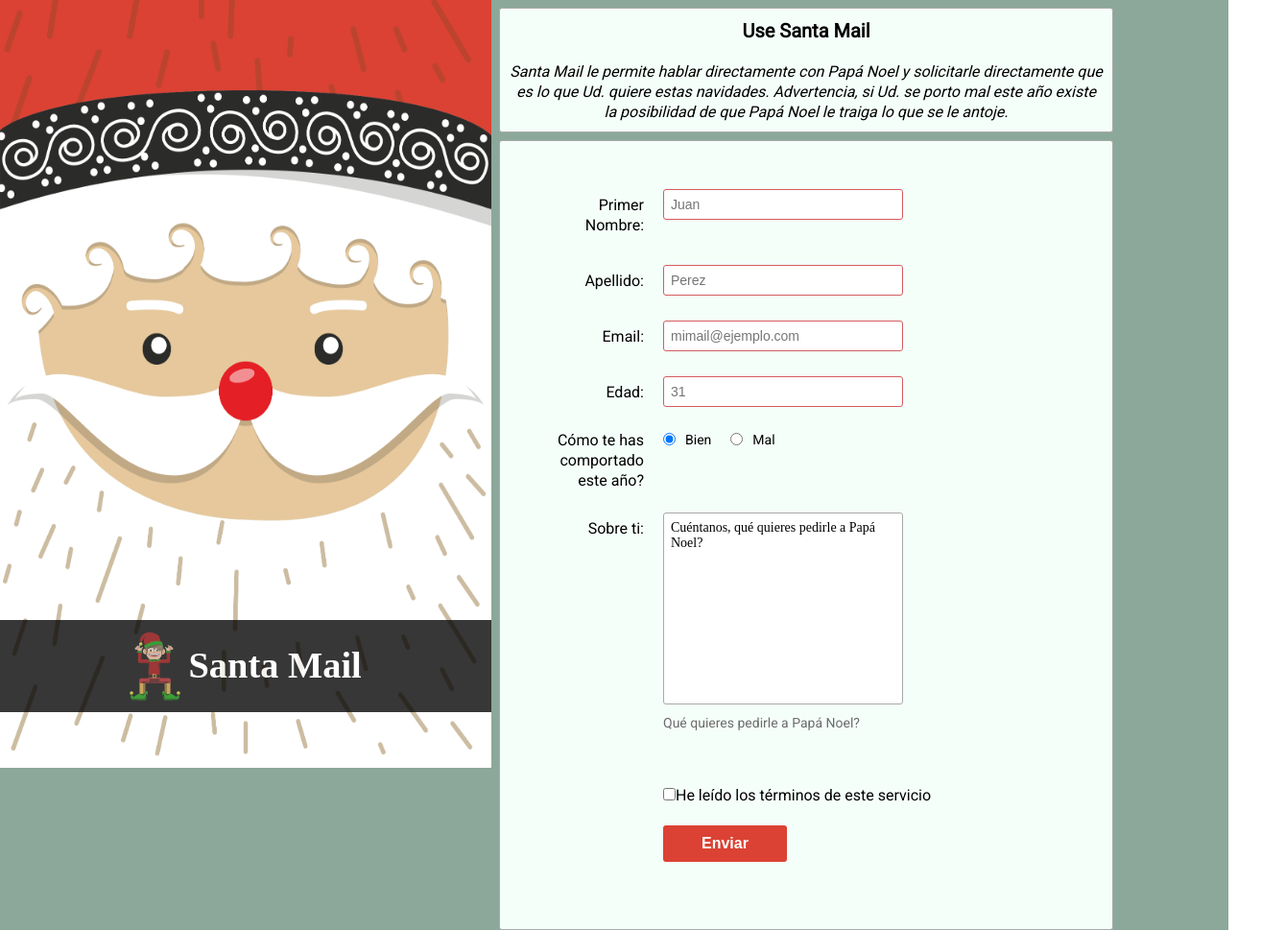
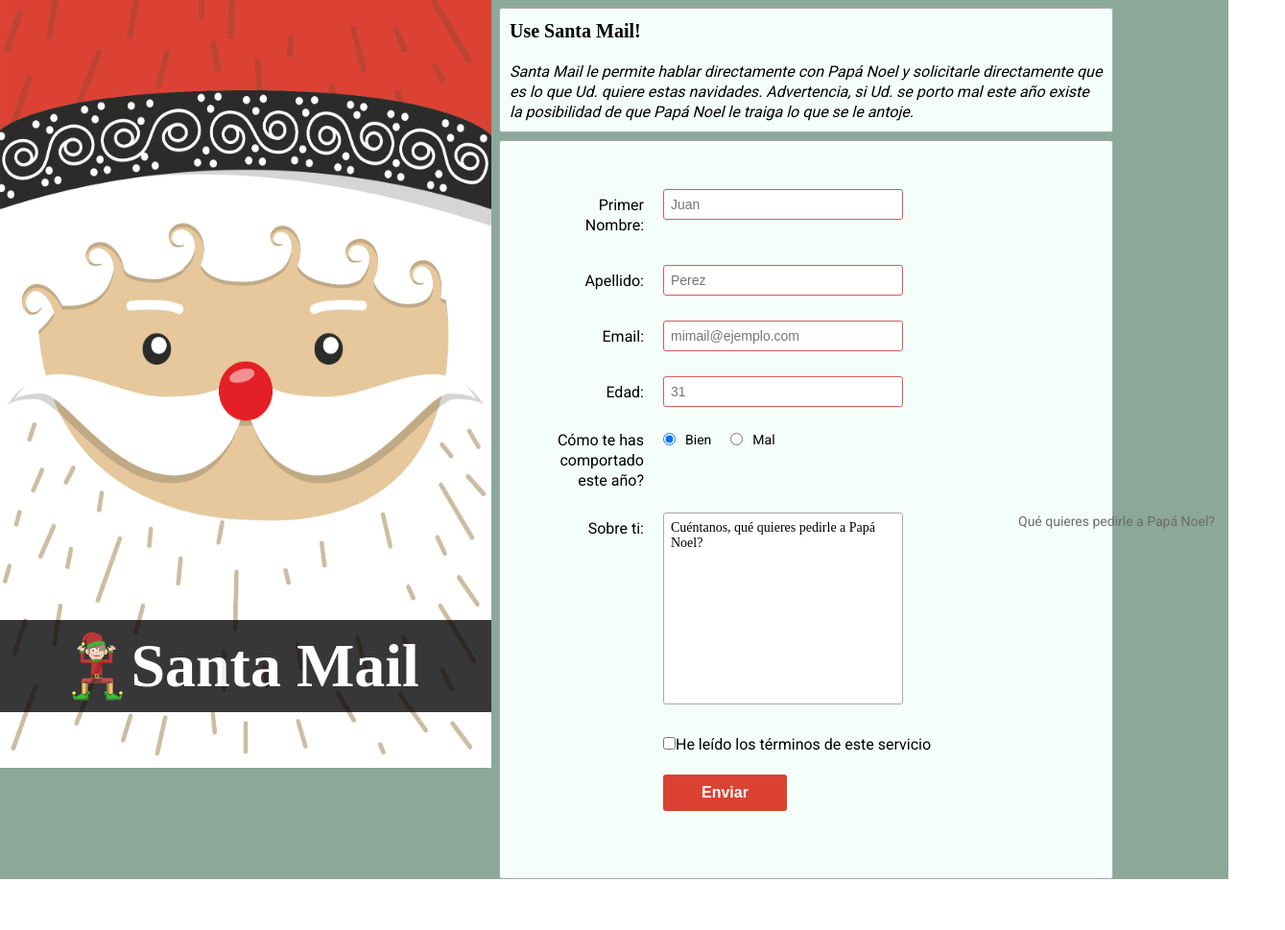
Before and after one commit to Santiparra/Formulario-demo-navidad, a plain HTML site: page index.html in a window 1280 px wide. Shown: the top 969 px of the page at 96% size, 1339 px wide, since content can reach past the window. After the commit the page ends 916 px from the top, so only its background shows below. Drawn offline with Linux system fonts and the light colour scheme; a web font is replaced by a local one.

Commit message:
Segunda capa de css, correcciones a los tamaños hardcodeados.

```diff
--- a/css/style.css
+++ b/css/style.css
@@ -51,13 +51,14 @@
 
 .logo img{
     height: 9vh;
-    background-color: var(--backG-color);
-    opacity: 0.78;
+    /* background-color: var(--backG-color); */
+    /* opacity: 0.78; */
 }
 
 .logo h1 {
     font-family: var(--font2);
-    background-color: var(--backG-color);
+    font-size: 4rem;
+    /* background-color: var(--backG-color); */
     color: var(--sec-color);
 }
 
@@ -66,10 +67,7 @@
 }
 
 .text {
-    display: flex;
-    flex-direction: column;
-    align-items: center;
-    text-align: center;
+    font-family: var(--font1);
     background-color: var(--main-color);
     border: 1px solid var(--border-color);
     border-radius: 3px;
@@ -81,15 +79,15 @@
 .text h1 {
     font-size: 20px;
     margin-bottom: 20px;
+    font-family: var(--font2);
   }
 
-.regalos {
+.christmas-form {
     background-color: var(--main-color);
     border: 1px solid var(--border-color);
     border-radius: 3px;
     width: 80vh;
     padding: 50px;
-    margin: 0 0 40px 0;
 }
 
 .input {
@@ -152,7 +150,7 @@
     border: 1px solid var(--border-color);
     border-radius: 3px;
     min-height: 200px;
-    margin-bottom: 10px;
+    margin-bottom: 5px;
     padding: 7px;
     resize: none;
   }
@@ -188,8 +186,8 @@
 
 @media only screen and (min-width: 700px) {
     .right-side,
-    .christmas-form {
-         width: 600px;
+    .regalos {
+        width: 60vw;
     }
     .input {
         flex-direction: row;
@@ -230,3 +228,4 @@
     .input button {
         margin-left: 120px;
 }
+}
--- a/index.html
+++ b/index.html
@@ -23,7 +23,7 @@
             </div>
             <div class="right-side">
                 <div class="text">
-                    <h1>Use Santa Mail</h1>
+                    <h1>Use Santa Mail!</h1>
                     <p><em>Santa Mail le permite hablar directamente con Papá Noel y solicitarle directamente que es lo que Ud. quiere estas navidades. Advertencia, si Ud. se porto mal este año existe la posibilidad de que Papá Noel le traiga lo que se le antoje.</em></p>
                 </div>
                 <div class="christmas-form">
```
Lines whose indentation alone changed are shown as unchanged.
